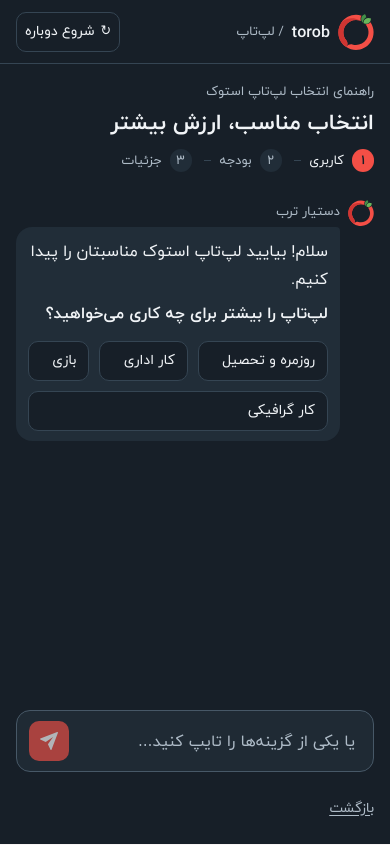
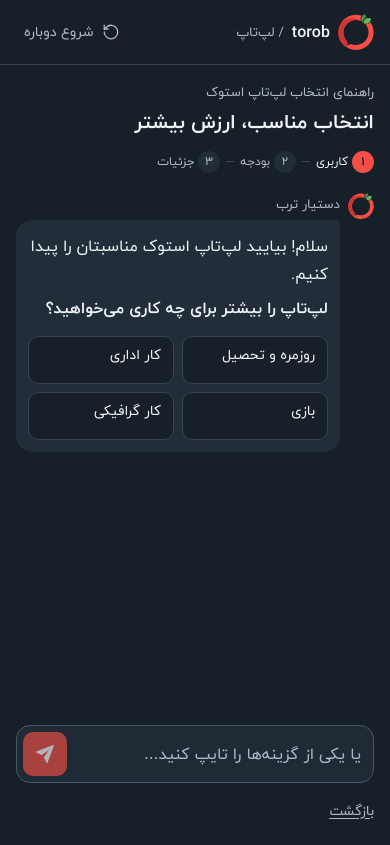
Before and after one commit to alirezashamsaei/torob-challenge, a Next.js app: page /guide/usecase in a window 390 px wide. Built offline with nearby package versions, Linux system fonts and the light colour scheme.

Commit message:
Improve mobile guide and results layout

```diff
--- a/app/chrome.tsx
+++ b/app/chrome.tsx
@@ -24,8 +24,9 @@ export function SiteHeader() {
     <header className={styles.header}>
       <Link className={styles.brand} href="/" aria-label="بازگشت به صفحهٔ نخست"><Mark /><bdi data-entry-content>torob</bdi><span data-entry-content> / لپ‌تاپ</span></Link>
       <span className={styles.tagline} data-entry-content>خرید هوشمندانه‌تر لپ‌تاپ استوک</span>
-      <Link className={`${styles.button} ${styles.link}`} data-entry-content href="/guide/usecase">
-        <span aria-hidden="true">↻</span> شروع دوباره
+      <Link className={styles.restart} data-entry-content href="/guide/usecase">
+        <svg viewBox="0 0 24 24" fill="none" stroke="currentColor" strokeWidth="1.7" strokeLinecap="round" strokeLinejoin="round" aria-hidden="true"><path d="M3 12a9 9 0 1 0 3-6.7L3 8" /><path d="M3 3v5h5" /></svg>
+        شروع دوباره
       </Link>
     </header>
   );
--- a/app/guide-view.tsx
+++ b/app/guide-view.tsx
@@ -208,6 +208,9 @@ export default function GuideView({ step, journey, defectCandidateCount = 0, bud
               </li>
             ))}
           </ol>
+          {summary && back && (
+            <button className={`${styles.textButton} ${styles.resultsBack}`} type="button" onClick={() => go(back, journey)}>مرحلهٔ قبل</button>
+          )}
         </div>
         <ol ref={transcript} className={styles.transcript} data-entry-transcript aria-label="پیام‌ها" aria-busy={isPending}>
           {order.slice(0, answered).map((answeredStep, index) => (
@@ -311,7 +314,7 @@ export default function GuideView({ step, journey, defectCandidateCount = 0, bud
               تغییر پاسخ
             </button>
           )}
-          {back && !askingSeverity && (
+          {back && !askingSeverity && !summary && (
             <button className={styles.textButton} type="button" onClick={() => go(back, journey)}>مرحلهٔ قبل</button>
           )}
           {step === "usecase" && (
--- a/app/guide.module.css
+++ b/app/guide.module.css
@@ -90,10 +90,23 @@
   border-block-end: 1px solid var(--border);
 }
 
-.header > .button {
+.restart {
   justify-self: end;
-  padding-inline: 1rem;
+  display: inline-flex;
+  align-items: center;
+  gap: 0.5rem;
+  min-block-size: 2.75rem;
+  padding: 0.5rem 0.625rem;
+  border-radius: var(--radius);
+  color: var(--muted);
+  font-size: 0.875rem;
+  text-decoration: none;
+  transition: color 160ms ease, background-color 160ms ease;
 }
+
+.restart svg { inline-size: 1.125rem; block-size: 1.125rem; flex: none; }
+.restart:hover { color: var(--ink); background: var(--panel); }
+.restart:active { background: var(--raised); }
 
 .brand {
   display: inline-flex;
@@ -431,6 +444,13 @@
   text-underline-offset: 0.2em;
 }
 
+.resultsBack {
+  padding-inline: 0.75rem;
+  border: 1px solid var(--border);
+  border-radius: var(--radius);
+  text-decoration: none;
+}
+
 .composer,
 .resultsActions {
   display: flex;
@@ -646,19 +666,46 @@
 .refineLinks { display: flex; flex-wrap: wrap; gap: 0.5rem; margin-block-start: 0.625rem; }
 
 @media (max-width: 38rem) {
-  .header { grid-template-columns: 1fr auto; min-block-size: 4rem; }
+  .intro { justify-content: center; padding: 2rem 1.25rem max(2rem, env(safe-area-inset-bottom)); }
+  .intro h1 { margin-block-start: 2rem; }
+  .intro .start { inline-size: min(100%, 20rem); min-block-size: 3.25rem; margin-block-start: 2rem; }
+  .header { grid-template-columns: minmax(0, 1fr) auto; min-block-size: 4rem; padding-inline: max(1rem, env(safe-area-inset-right)) max(1rem, env(safe-area-inset-left)); }
   .tagline { display: none; }
   .brand { font-size: 1rem; }
-  .header > .button { padding-inline: 0.5rem; }
-  .chat { inline-size: calc(100% - 2rem); block-size: calc(100dvh - 4rem); padding-block: 1rem; }
+  .restart { padding-inline: 0.5rem; }
+  .chat { inline-size: auto; margin-inline: max(1rem, env(safe-area-inset-right)) max(1rem, env(safe-area-inset-left)); block-size: calc(100dvh - 4rem); padding-block: 1rem max(0.75rem, env(safe-area-inset-bottom)); }
+  .sectionTitle { display: grid; gap: 0.75rem; margin-block-end: 1rem; }
+  .sectionTitle h2 { font-size: 1.25rem; }
+  .sectionTitle:has(.resultsBack) { grid-template-columns: minmax(0, 1fr) auto; }
+  .sectionTitle:has(.resultsBack) .progress { grid-column: 1 / -1; grid-row: 2; }
+  .resultsBack { grid-column: 2; grid-row: 1; justify-self: end; }
+  .progress { gap: 0.375rem; font-size: 0.75rem; }
+  .progress li { gap: 0.25rem; }
+  .progress li + li::before { inline-size: 0.5rem; margin-inline-end: 0.125rem; }
   .transcript { margin-inline: 0; padding-inline: 0; }
   .assistant > .mark { position: static; inline-size: 1.625rem; block-size: 1.625rem; font-size: 1.125rem; }
   .chat .assistant { display: grid; grid-template-columns: auto minmax(0, 1fr); align-items: start; gap: 0.5rem; }
-  .chat .bubble, .reply p { padding: 0.625rem 0.75rem; }
+  .chat .bubble, .reply p { padding: 0.75rem; }
+  .reply { min-inline-size: 0; max-inline-size: 88%; }
+  .options { display: grid; grid-template-columns: repeat(2, minmax(0, 1fr)); gap: 0.5rem; }
+  .options .button { min-inline-size: 0; min-block-size: 3rem; }
+  .button, .textButton { min-block-size: 2.75rem; }
+  .composer { margin-block-start: 0.75rem; padding: 0.375rem; }
+  .composer input, .softwareSearch, .refineForm input, .refineForm select { font-size: 1rem; }
+  .send { inline-size: 2.75rem; block-size: 2.75rem; }
+  .actions { margin-block-start: 0.375rem; }
   .results > .assistant > .mark { position: absolute; }
   .softwareList { max-block-size: 13rem; }
   .offerFacts > div { grid-template-columns: 1fr; gap: 0.125rem; }
   .refine { padding-inline: 0.875rem; }
+  .refineForm { display: grid; grid-template-columns: minmax(0, 1fr); }
+  .refineForm input, .refineForm select { inline-size: 100%; }
+  .offerLink { display: inline-flex; align-items: center; min-block-size: 2.75rem; }
+}
+
+@media (max-width: 38rem) and (max-height: 32rem) {
+  .chat { block-size: auto; min-block-size: calc(100dvh - 4rem); }
+  .transcript { overflow: visible; }
 }
 
 /* The verdict stays inside the conversation, with room for offer comparisons. */
@@ -670,6 +717,35 @@
 .verdict .offerCard:first-child { border-color: var(--red); }
 .verdict .refine { background: var(--raised); }
 .verdict .refineForm input, .verdict .refineForm select { color: #211f20; }
+.verdict .refine { padding: clamp(1rem, 2.5vw, 1.5rem); }
+.verdict .refineTitle { font-size: 1.125rem; }
+.verdict .refineForm { display: grid; grid-template-columns: repeat(3, minmax(0, 1fr)); align-items: end; gap: 1rem; margin-block-start: 1.25rem; }
+.verdict .refineForm label { min-inline-size: 0; color: var(--muted); font-size: 0.8125rem; font-weight: 500; }
+.verdict .refineForm input, .verdict .refineForm select { inline-size: 100%; min-width: 0; min-height: 3rem; padding-inline: 0.75rem; border-color: transparent; background: #f1f4f7; }
+.verdict .refineSubmit { grid-column: 1 / -1; justify-self: start; min-height: 3rem; padding-inline: 1.25rem; background: var(--ink); color: var(--canvas); border-color: transparent; font-weight: 700; }
+.verdict .refineLinks { gap: 0.25rem 1rem; margin-block-start: 1.25rem; padding-block-start: 0.875rem; border-block-start: 1px solid var(--line); }
+.refineLink { display: inline-flex; align-items: center; min-height: 2.75rem; color: var(--ink); font-size: 0.8125rem; text-decoration-color: var(--muted); text-underline-offset: 0.25em; }
+.refineLink:hover { text-decoration-color: var(--ink); }
+
+@media (max-width: 38rem) {
+  .chat .assistant:has(.verdict) { display: block; }
+  .chat .assistant:has(.verdict) > .mark { display: none; }
+  .chat .assistant:has(.verdict) > .message { max-inline-size: none; }
+  .chat .assistant:has(.verdict) .bubble { padding: 0; background: transparent; }
+  .verdictLead { font-size: 1rem; line-height: 1.8; }
+  .verdict .resultsBody { margin-block-start: 1.25rem; }
+  .verdict .offerList { margin-block-start: 0.75rem; gap: 0.75rem; }
+  .verdict .offerCard { padding: 1rem; gap: 0.625rem; }
+  .verdict .product { aspect-ratio: 2.1; }
+  .verdict .offerModel { font-size: 1rem; }
+  .verdict .offerReason, .verdict .offerTradeOff, .verdict .offerFacts > div { font-size: 0.875rem; }
+  .verdict .offerFacts > div { grid-template-columns: minmax(6rem, 0.85fr) minmax(0, 1.15fr); gap: 0.5rem; }
+  .verdict .offerPrices { margin-block-start: 0; }
+  .verdict .offerLink { font-size: 0.875rem; }
+  .verdict .refineForm > .button { width: 100%; }
+  .verdict .refineForm { grid-template-columns: 1fr; gap: 0.75rem; }
+  .verdict .refineSubmit { justify-self: stretch; }
+}
 
 /* Motion keeps controls responsive and content available while it appears. */
 .button, .textButton, .send, .start {
--- a/app/results-view.tsx
+++ b/app/results-view.tsx
@@ -1,4 +1,5 @@
 import Link from "next/link";
+import { useState } from "react";
 import styles from "./guide.module.css";
 import { type Journey, defectParam, defects, journeyParams, priorities, severities, severityParam, tolerances } from "./journey";
 import { defectLabels, priorityLabels, severityLabels, toleranceLabels } from "./labels";
@@ -36,12 +37,13 @@ const resultsClassNames: ResultsBodyClassNames = {
 
 export default function ResultsView({ journey, summary }: { journey: Journey; summary: ResultsSummary }) {
   const actions = refineActions(journey);
+  const [tolerance, setTolerance] = useState<Record<string, string>>(() => Object.fromEntries(defects.map((id) => [id, journey.defects[id]?.tolerance ?? "acceptable"])));
 
   return (
     <div className={styles.verdict}>
       <p className={styles.verdictLead}>
         {summary.shown[0]
-          ? <>پیشنهاد اول من <bdi>{summary.shown[0].model}</bdi> است. {summary.shown[0].explanation}</>
+          ? <>پیشنهاد اول من <bdi>{summary.shown[0].model}</bdi> است.</>
           : "با شرایط فعلی پیشنهادی پیدا نکردم. می‌توانید شرایط را تغییر دهید و دوباره بررسی کنید."}
       </p>
       <p className={styles.brief}>قیمت دستگاه و هزینهٔ ارسال جدا نمایش داده می‌شوند.</p>
@@ -65,24 +67,24 @@ export default function ResultsView({ journey, summary }: { journey: Journey; su
               {defects.map((id) => (
                 <div key={id} className={styles.refineDefect}>
                   <label>{defectLabels[id]}
-                    <select name={defectParam(id)} defaultValue={journey.defects[id]?.tolerance}>
+                    <select name={defectParam(id)} value={tolerance[id]} onChange={(event) => setTolerance((current) => ({ ...current, [id]: event.target.value }))}>
                       {tolerances.map((value) => <option key={value} value={value}>{toleranceLabels[value]}</option>)}
                     </select>
                   </label>
-                  <label>حداکثر شدت قابل قبول (در صورت وابستگی به شدت)
+                  {tolerance[id] === "depends" && <label>حداکثر شدت قابل قبول
                     <select name={severityParam(id)} defaultValue={journey.defects[id]?.severity ?? "minor"}>
                       {severities.map((value) => <option key={value} value={value}>{severityLabels[value]}</option>)}
                     </select>
-                  </label>
+                  </label>}
                 </div>
               ))}
-              <button className={styles.button} type="submit">به‌روزرسانی پیشنهادها</button>
+              <button className={`${styles.button} ${styles.refineSubmit}`} type="submit">به‌روزرسانی پیشنهادها</button>
             </form>
           }
           renderAction={(action) => (
             <Link
               key={action.step}
-              className={`${styles.button} ${styles.link}`}
+              className={styles.refineLink}
               href={action.href}
             >
               {action.label}
```
